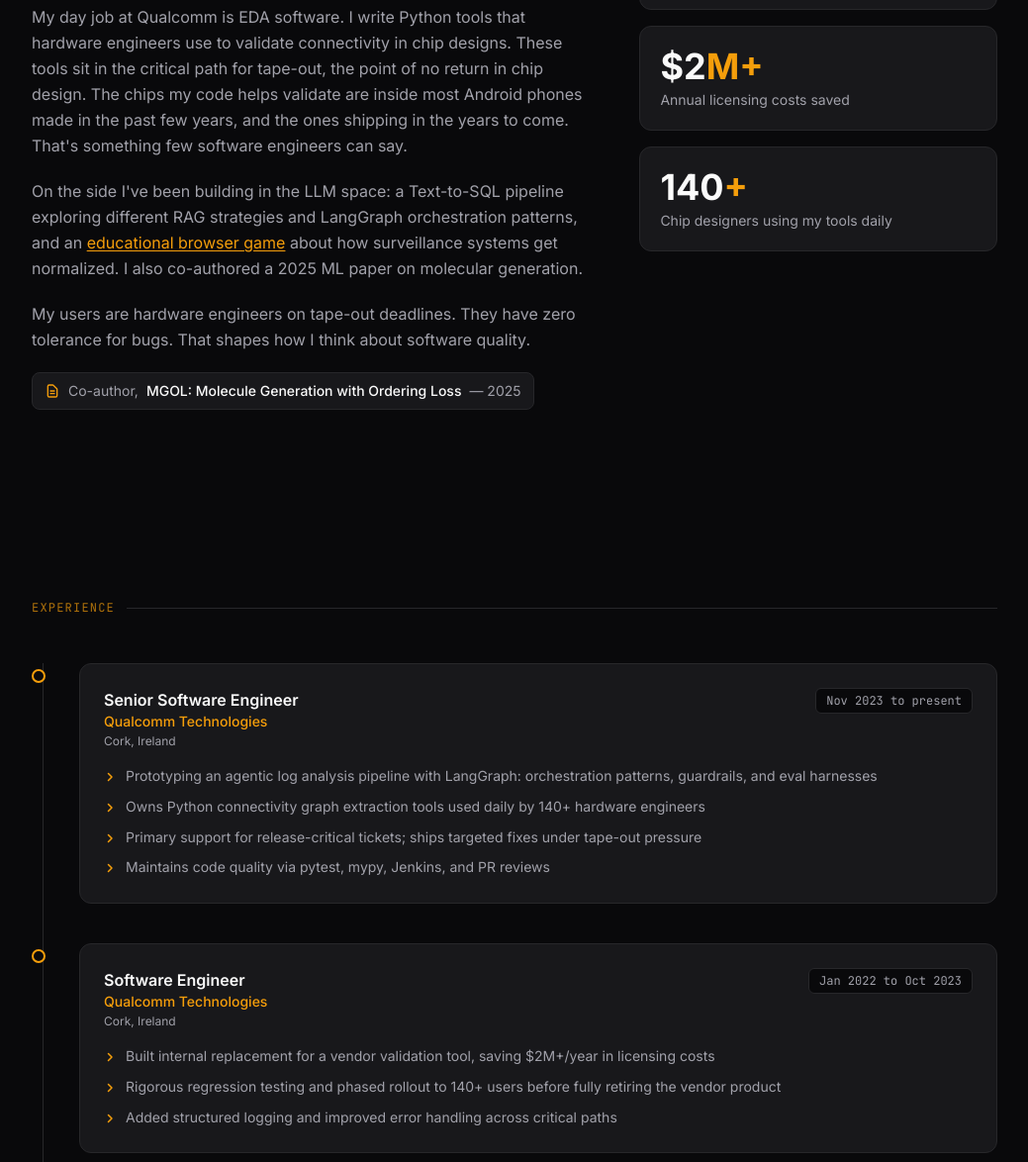
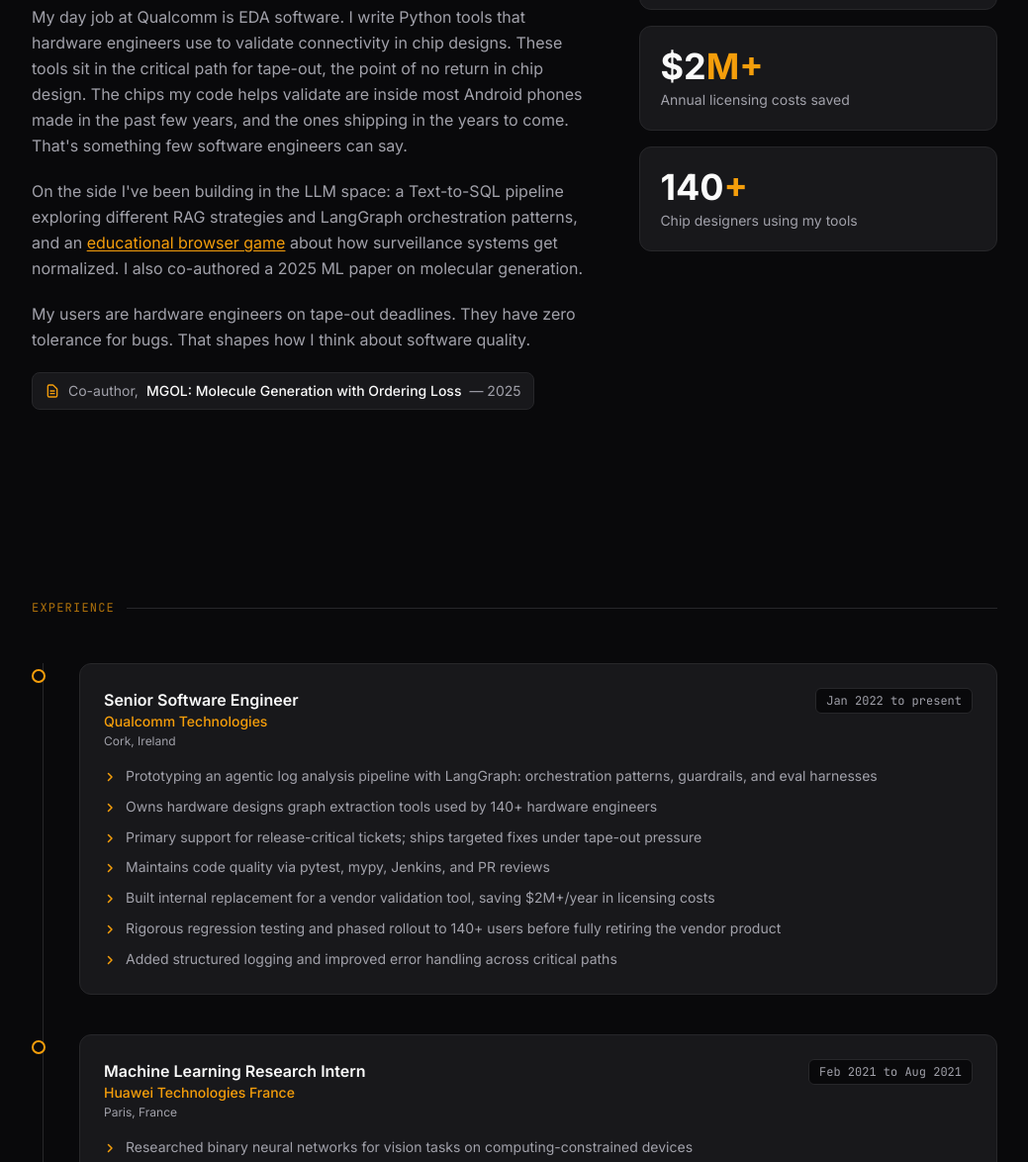
Before and after one commit to selimym/selimym.github.io, an Astro site: page / in a window 1280 px wide. Shown: the part 1112-2286 px from the top of the page at 99% size, without its empty margins (120-1159 px from the left). Built offline with nearby package versions, Linux system fonts and the light colour scheme; Astro itself is replaced by a stand-in of ours.

Commit message:
Fix sections in experience

```diff
--- a/src/components/About.astro
+++ b/src/components/About.astro
@@ -56,7 +56,7 @@
       </div>
       <div class="stat-card">
         <div class="text-4xl font-bold text-text mb-1">140<span class="text-accent">+</span></div>
-        <div class="text-sm text-muted">Chip designers using my tools daily</div>
+        <div class="text-sm text-muted">Chip designers using my tools</div>
       </div>
     </div>
   </div>
--- a/src/components/Experience.astro
+++ b/src/components/Experience.astro
@@ -4,22 +4,13 @@
     role: 'Senior Software Engineer',
     company: 'Qualcomm Technologies',
     location: 'Cork, Ireland',
-    period: 'Nov 2023 to present',
+    period: 'Jan 2022 to present',
     type: 'work',
     highlights: [
       'Prototyping an agentic log analysis pipeline with LangGraph: orchestration patterns, guardrails, and eval harnesses',
-      'Owns Python connectivity graph extraction tools used daily by 140+ hardware engineers',
+      'Owns hardware designs graph extraction tools used by 140+ hardware engineers',
       'Primary support for release-critical tickets; ships targeted fixes under tape-out pressure',
       'Maintains code quality via pytest, mypy, Jenkins, and PR reviews',
-    ],
-  },
-  {
-    role: 'Software Engineer',
-    company: 'Qualcomm Technologies',
-    location: 'Cork, Ireland',
-    period: 'Jan 2022 to Oct 2023',
-    type: 'work',
-    highlights: [
       'Built internal replacement for a vendor validation tool, saving $2M+/year in licensing costs',
       'Rigorous regression testing and phased rollout to 140+ users before fully retiring the vendor product',
       'Added structured logging and improved error handling across critical paths',
```
